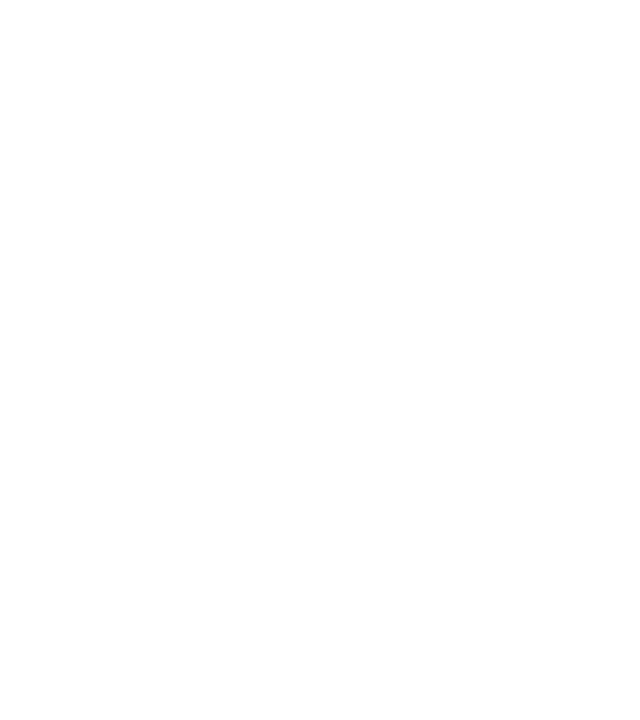
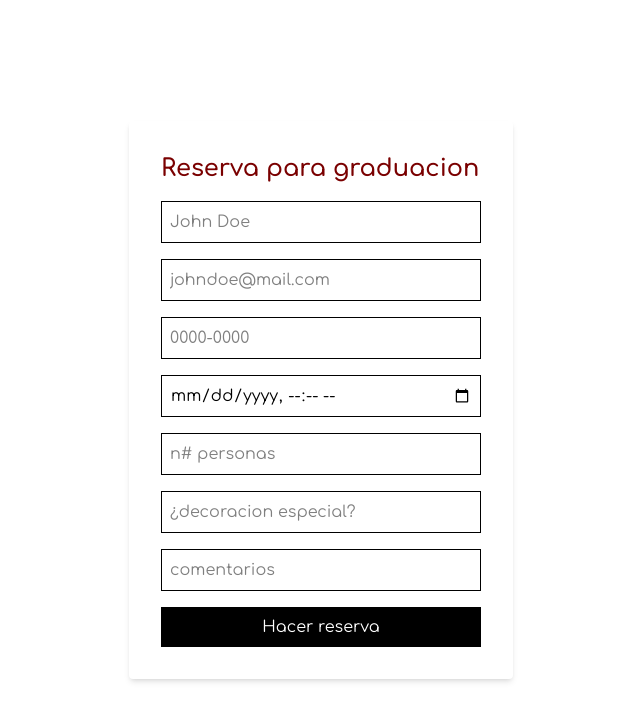
Before and after one commit to gastrobaralemans/frontend, a React (Vite) app: page /graduationreserve in a window 1280 px wide. Before the commit this address had no page. Shown: the top 720 px of the page, without its empty margins (319-959 px from the left). Built offline with nearby package versions, Linux system fonts and the light colour scheme.

Commit message:
formularios de reservas

```diff
--- a/src/pages/reserves/birthday.jsx
+++ b/src/pages/reserves/birthday.jsx
@@ -1,4 +1,3 @@
-import {Link} from 'react-router-dom'
 import Input from '../../components/auth/input';
 import Button from '../../components/auth/button';
 const Birthday = () =>{
@@ -13,14 +12,14 @@ const Birthday = () =>{
                     <Input type="email" name="correo" placeholder="johndoe@mail.com" />
                     <Input type="tel" name="numero" placeholder="0000-0000" />
                     <Input type="datetime-local" name="fecha"/>
-                <Input type="number" name="cantidad" placeholder="n# personas" />
+                    <Input type="number" name="cantidad" placeholder="n# personas" min={1} />
                     <Input type="text" name="decoracion" placeholder="¿decoracion especial?" />
                     <Input type="text" name="comentarios" placeholder="comentarios" />
-                <Button type="submit">Crear reserva</Button>
+                    <Button type="submit">Hacer reserva</Button>
                 </form>
             </div>
             </div>
         </>
-    );s
+    );
 }
 export default Birthday;
--- a/src/pages/reserves/graduation.jsx
+++ b/src/pages/reserves/graduation.jsx
@@ -0,0 +1,25 @@
+import Input from '../../components/auth/input';
+import Button from '../../components/auth/button';
+const Graduation = () =>{
+    return(
+        <>
+         <div className='min-h-screen flex items-center justify-center'>
+            <div className="bg-white p-8 rounded shadow-md w-full max-w-sm">
+                <h2 className="text-2xl font-semibold text-[#7A0000] mb-4">Reserva para graduacion</h2>
+
+                <form className="space-y-4">
+                    <Input type="text" name="nombre" placeholder="John Doe" />
+                    <Input type="email" name="correo" placeholder="johndoe@mail.com" />
+                    <Input type="tel" name="numero" placeholder="0000-0000" />
+                    <Input type="datetime-local" name="fecha"/>
+                    <Input type="number" name="cantidad" placeholder="n# personas" min={1} />
+                    <Input type="text" name="decoracion" placeholder="¿decoracion especial?" />
+                    <Input type="text" name="comentarios" placeholder="comentarios" />
+                    <Button type="submit">Hacer reserva</Button>
+                </form>
+            </div>
+            </div>
+        </>
+    );
+}
+export default Graduation;
--- a/src/pages/reserves/wedding.jsx
+++ b/src/pages/reserves/wedding.jsx
@@ -0,0 +1,25 @@
+import Input from '../../components/auth/input';
+import Button from '../../components/auth/button';
+const Wedding = () =>{
+    return(
+        <>
+         <div className='min-h-screen flex items-center justify-center'>
+            <div className="bg-white p-8 rounded shadow-md w-full max-w-sm">
+                <h2 className="text-2xl font-semibold text-[#7A0000] mb-4">Reserva para fiestas de bodas</h2>
+
+                <form className="space-y-4">
+                    <Input type="text" name="nombre" placeholder="John Doe" />
+                    <Input type="email" name="correo" placeholder="johndoe@mail.com" />
+                    <Input type="tel" name="numero" placeholder="0000-0000" />
+                    <Input type="datetime-local" name="fecha"/>
+                    <Input type="number" name="cantidad" placeholder="n# personas" min={1} />
+                    <Input type="text" name="decoracion" placeholder="¿decoracion especial?" />
+                    <Input type="text" name="comentarios" placeholder="comentarios" />
+                    <Button type="submit">Hacer reserva</Button>
+                </form>
+            </div>
+            </div>
+        </>
+    );
+}
+export default Wedding;
--- a/src/routes/AppRoute.jsx
+++ b/src/routes/AppRoute.jsx
@@ -2,6 +2,8 @@ import Home from "../pages/Index.jsx"
 import Login from "../pages/auth/login.jsx"
 import Register from "../pages/auth/register.jsx"
 import Birthday from "../pages/reserves/birthday.jsx";
+import Graduation from "../pages/reserves/graduation.jsx";
+import Wedding from "../pages/reserves/wedding.jsx";
 import { BrowserRouter, Routes, Route } from "react-router-dom";
 
 const AppRouter = () =>{
@@ -12,6 +14,8 @@ const AppRouter = () =>{
                 <Route path="/login" element={<Login/>}/>
                 <Route path="/register" element={<Register/>}/>
                 <Route path="/birthdayreserve" element={<Birthday/>}/>
+                <Route path="/graduationreserve" element={<Graduation/>}/>
+                <Route path="/weddingreserve" element={<Wedding/>}/>
             </Routes>
         </BrowserRouter>
     );
```
Lines whose indentation alone changed are shown as unchanged.
